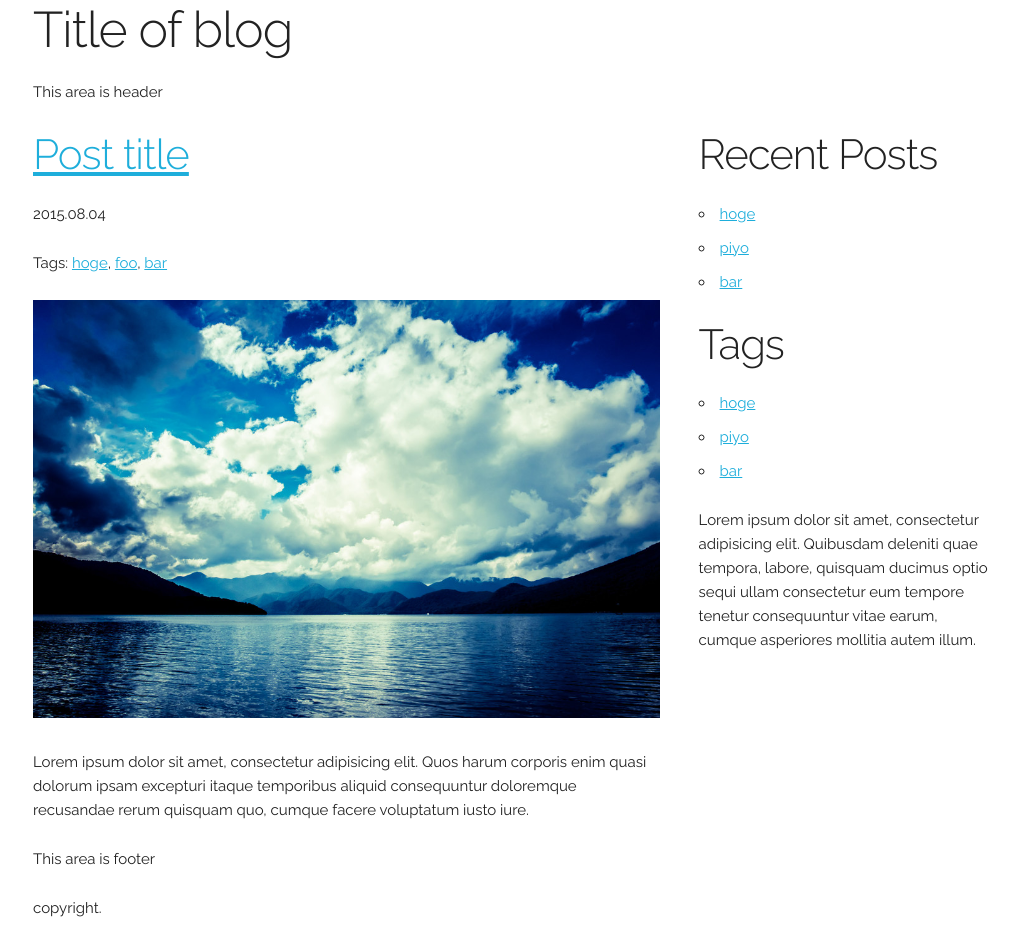
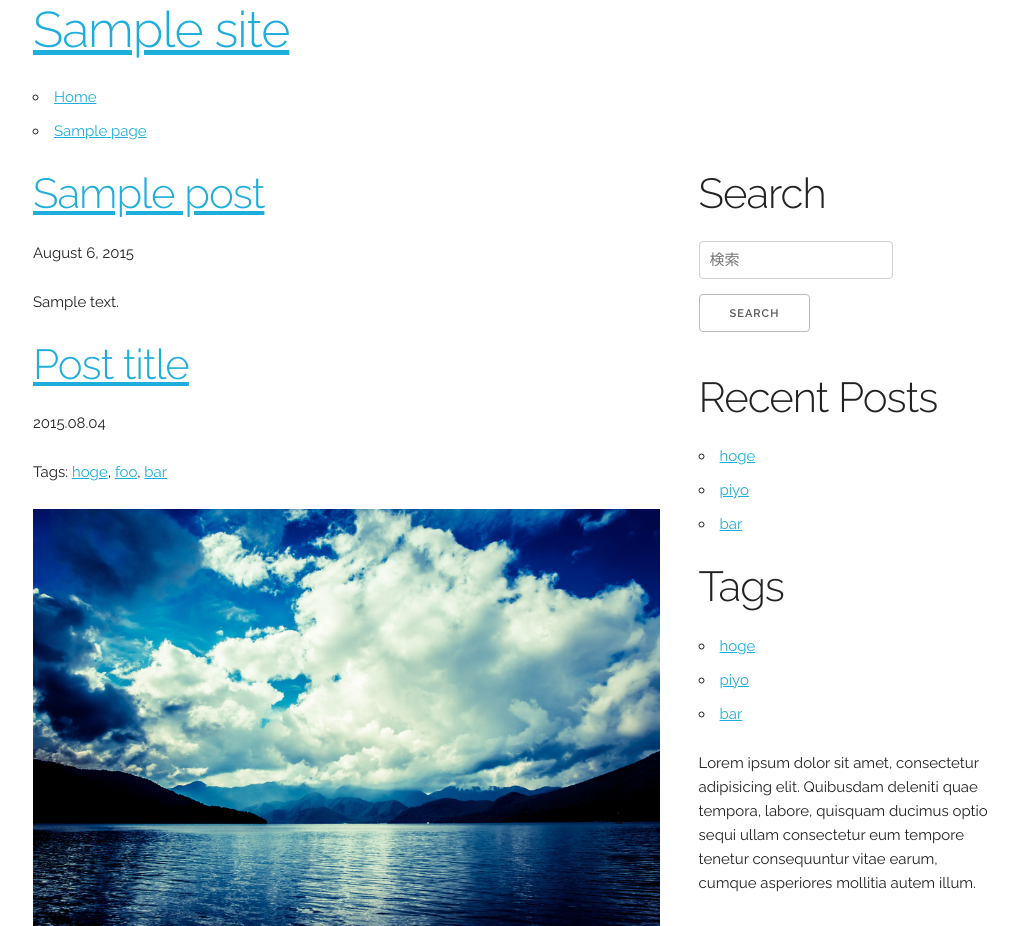
Before and after one commit to kikunantoka/wp-skelton, a WordPress theme: template index.php in a window 1280 px wide. Shown: the top 926 px of the page, without its empty margins (127-1145 px from the left). Run offline with PHP 8.4 and a stand-in for WordPress, Linux system fonts and the light colour scheme; the site name, menu and one post (Sample post) are stand-ins, and other content is empty.

Commit message:
Change to PHP and wordpress tags and add search

```diff
--- a/header.php
+++ b/header.php
@@ -5,7 +5,7 @@
   <!-- Basic Page Needs
   –––––––––––––––––––––––––––––––––––––––––––––––––– -->
   <meta charset="utf-8">
-  <title>wp-skelton</title>
+  <title><?php wp_title( '|', true, 'right' ); bloginfo('name'); ?></title>
   <meta name="description" content="">
   <meta name="author" content="">
 
@@ -29,6 +29,9 @@
   –––––––––––––––––––––––––––––––––––––––––––––––––– -->
   <link rel="shortcut icon" type="image/png" href="<?php echo get_template_directory_uri(); ?>/images/favicon.png">
 
+  <?php if ( is_singular() ) wp_enqueue_script( "comment-reply" ); ?>
+  <?php wp_head(); ?>
+
 </head>
 <body>
 
@@ -36,7 +39,10 @@
   –––––––––––––––––––––––––––––––––––––––––––––––––– -->
   <header>
     <div class="container">
-      <h1>Title of blog</h1>
-      <p>This area is header</p>
+      <h1><a href="<?php echo home_url('/'); ?>"><?php bloginfo('name'); ?></a></h1>
+      <p id="description"><?php bloginfo('description'); ?></p>
+      <!-- Navigation -->
+      <?php wp_nav_menu( array ( 'theme_location' => 'header-navi' ) ); ?>
+      <!-- /Navigation -->
     </div>
   </header>
--- a/index.php
+++ b/index.php
@@ -3,6 +3,32 @@
   <div class="row">
     <main>
       <div class="eight columns">
+        <?php
+				if (have_posts()) : // WordPress ループ
+					while (have_posts()) : the_post(); // 繰り返し処理開始 ?>
+						<div id="post-<?php the_ID(); ?>" <?php post_class(); ?>>
+
+							<h2><a href="<?php the_permalink(); ?>"><?php echo get_the_title(); ?></a></h2>
+							<p class="post-meta">
+								<span class="date"><?php echo get_the_date(); ?></span>
+								<span class="tags"><?php the_tags( ' Tags: ', ', ', '<br />' ); ?> </span>
+								<!-- <span class="comment-num"><?php comments_popup_link('Comment : 0', 'Comment : 1', 'Comments : %'); ?></span> -->
+							</p>
+
+							<?php the_content('続きを読む &raquo;'); ?>
+
+						</div>
+					<?php
+					endwhile; // 繰り返し処理終了
+				else : // ここから記事が見つからなかった場合の処理 ?>
+						<div class="post">
+							<h2>記事はありません</h2>
+							<p>お探しの記事は見つかりませんでした。</p>
+						</div>
+				<?php
+				endif;
+				?>
+
         <div class="post">
           <h2><a href="#">Post title</a></h2>
           <p class="date">2015.08.04</p>
--- /dev/null
+++ b/searchform.php
@@ -0,0 +1,4 @@
+<form method="get" id="searchform" action="<?php echo home_url('/'); ?>">
+<input type="text" placeholder="検索" name="s" id="s">
+<input type="submit" id="searchsubmit" value="search">
+</form>
--- a/sidebar.php
+++ b/sidebar.php
@@ -1,4 +1,6 @@
 <div class="four columns">
+  <h2>Search</h2>
+  <?php get_search_form(); ?>
   <h2>Recent Posts</h2>
   <ul>
     <li><a href="#">hoge</a></li>
@@ -11,5 +13,6 @@
     <li><a href="#">piyo</a></li>
     <li><a href="#">bar</a></li>
   </ul>
+
   Lorem ipsum dolor sit amet, consectetur adipisicing elit. Quibusdam deleniti quae tempora, labore, quisquam ducimus optio sequi ullam consectetur eum tempore tenetur consequuntur vitae earum, cumque asperiores mollitia autem illum.
 </div>
```
